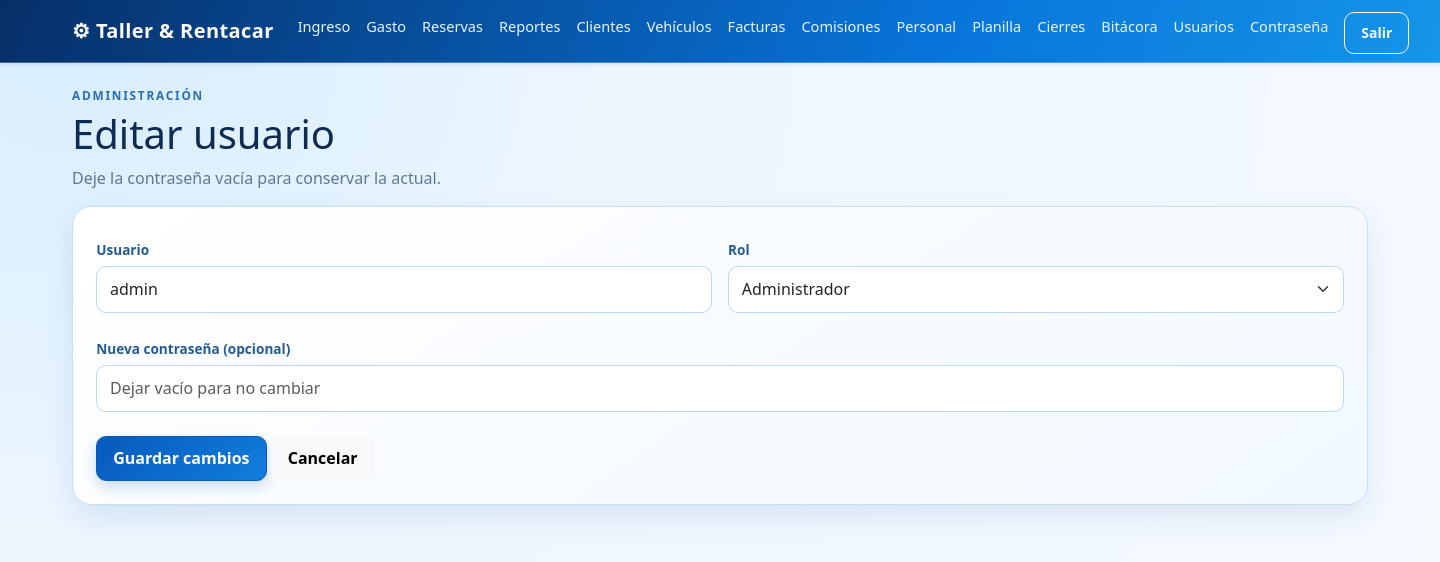
After one commit to treminioalex620-netizen/taller-rentacar-sistema, a Flask app: page /usuarios/1/editar in a window 1440 px wide. The commit adds this page. Shown: the top 562 px of the page. Run offline with Flask 3, Linux system fonts and the light colour scheme; a user stored in the database is signed in; data comes from the database, SQL or seed files in the repository; some libraries are stand-ins or nearby versions.

Commit message:
Agrega edición y eliminación segura de usuarios

```diff
--- a/sistema-taller-rentacar-postgresql/app.py
+++ b/sistema-taller-rentacar-postgresql/app.py
@@ -923,8 +923,67 @@ def toggle_user(user_id):
         flash("No puede desactivar su propia cuenta mientras está conectado.", "warning")
     else:
         user = db().execute("SELECT * FROM users WHERE id = ?", (user_id,)).fetchone()
-        db().execute("UPDATE users SET active = CASE active WHEN 1 THEN 0 ELSE 1 END WHERE id = ?", (user_id,)); audit("Usuarios", "Cambió estado", f"Usuario {user['username'] if user else user_id}: {'desactivado' if user and user['active'] else 'activado'}"); db().commit()
-        flash("Estado del usuario actualizado.", "success")
+        active_admins = db().execute("SELECT COUNT(*) AS total FROM users WHERE role='admin' AND active=1").fetchone()["total"]
+        if user and user["role"] == "admin" and user["active"] and active_admins <= 1:
+            flash("No puede desactivar al último administrador activo.", "danger")
+        elif user:
+            db().execute("UPDATE users SET active = CASE active WHEN 1 THEN 0 ELSE 1 END WHERE id = ?", (user_id,)); audit("Usuarios", "Cambió estado", f"Usuario {user['username']}: {'desactivado' if user['active'] else 'activado'}"); db().commit()
+            flash("Estado del usuario actualizado.", "success")
+        else:
+            flash("No se encontró el usuario.", "warning")
+    return redirect(url_for("users"))
+
+
+@app.route("/usuarios/<int:user_id>/editar", methods=["GET", "POST"])
+@login_required
+@admin_required
+def edit_user(user_id):
+    user = db().execute("SELECT * FROM users WHERE id = ?", (user_id,)).fetchone()
+    if not user:
+        flash("No se encontró el usuario.", "warning")
+        return redirect(url_for("users"))
+    if request.method == "POST":
+        username, role, password = request.form.get("username", "").strip(), request.form.get("role"), request.form.get("password", "")
+        active_admins = db().execute("SELECT COUNT(*) AS total FROM users WHERE role='admin' AND active=1").fetchone()["total"]
+        if not username or role not in ("admin", "user"):
+            flash("Ingrese un usuario y un rol válidos.", "danger")
+        elif password and len(password) < 6:
+            flash("La nueva contraseña debe tener al menos 6 caracteres.", "danger")
+        elif user["role"] == "admin" and user["active"] and role != "admin" and active_admins <= 1:
+            flash("No puede quitar el rol al último administrador activo.", "danger")
+        else:
+            try:
+                if password:
+                    db().execute("UPDATE users SET username=?, role=?, password_hash=? WHERE id=?", (username, role, generate_password_hash(password), user_id))
+                else:
+                    db().execute("UPDATE users SET username=?, role=? WHERE id=?", (username, role, user_id))
+                audit("Usuarios", "Editó usuario", f"Usuario #{user_id}: {user['username']} → {username}, rol {role}")
+                db().commit(); flash("Usuario actualizado.", "success")
+                return redirect(url_for("users"))
+            except Exception:
+                flash("Ese nombre de usuario ya existe.", "danger")
+    return render_template("user_form.html", record=user)
+
+
+@app.route("/usuarios/<int:user_id>/eliminar", methods=["POST"])
+@login_required
+@admin_required
+def delete_user(user_id):
+    user = db().execute("SELECT * FROM users WHERE id = ?", (user_id,)).fetchone()
+    if not user:
+        flash("No se encontró el usuario.", "warning")
+    elif user_id == session["user_id"]:
+        flash("No puede eliminar su propia cuenta mientras está conectado.", "warning")
+    elif user["role"] == "admin" and user["active"] and db().execute("SELECT COUNT(*) AS total FROM users WHERE role='admin' AND active=1").fetchone()["total"] <= 1:
+        flash("No puede eliminar al último administrador activo.", "danger")
+    else:
+        references = ("incomes", "expenses", "invoices", "day_closures", "payroll_payments", "audit_logs")
+        used_by = [table for table in references if db().execute(f"SELECT 1 FROM {table} WHERE {'closed_by' if table == 'day_closures' else 'actor_id' if table == 'audit_logs' else 'created_by'} = ? LIMIT 1", (user_id,)).fetchone()]
+        if used_by:
+            flash("No se puede eliminar porque tiene movimientos o bitácora asociados. Desactívelo para conservar el historial.", "warning")
+        else:
+            db().execute("DELETE FROM users WHERE id = ?", (user_id,)); audit("Usuarios", "Eliminó usuario", f"Usuario {user['username']}"); db().commit()
+            flash("Usuario eliminado.", "success")
     return redirect(url_for("users"))
 
 
--- /dev/null
+++ b/sistema-taller-rentacar-postgresql/templates/user_form.html
@@ -0,0 +1 @@
+{% extends 'base.html' %}{% block content %}<div class="page-heading"><p class="eyebrow">ADMINISTRACIÓN</p><h1>Editar usuario</h1><p>Deje la contraseña vacía para conservar la actual.</p></div><form method="post" class="panel form-panel"><div class="row g-3"><div class="col-md-6"><label>Usuario</label><input required name="username" value="{{record.username}}" class="form-control"></div><div class="col-md-6"><label>Rol</label><select name="role" class="form-select"><option value="user" {{'selected' if record.role=='user'}}>Usuario normal</option><option value="admin" {{'selected' if record.role=='admin'}}>Administrador</option></select></div><div class="col-12"><label>Nueva contraseña (opcional)</label><input name="password" type="password" minlength="6" class="form-control" placeholder="Dejar vacío para no cambiar"></div></div><div class="mt-4"><button class="btn btn-primary">Guardar cambios</button> <a href="{{url_for('users')}}" class="btn btn-light">Cancelar</a></div></form>{% endblock %}
```
Also changed, not shown: sistema-taller-rentacar-postgresql/templates/users.html (+1 -1 lines).
